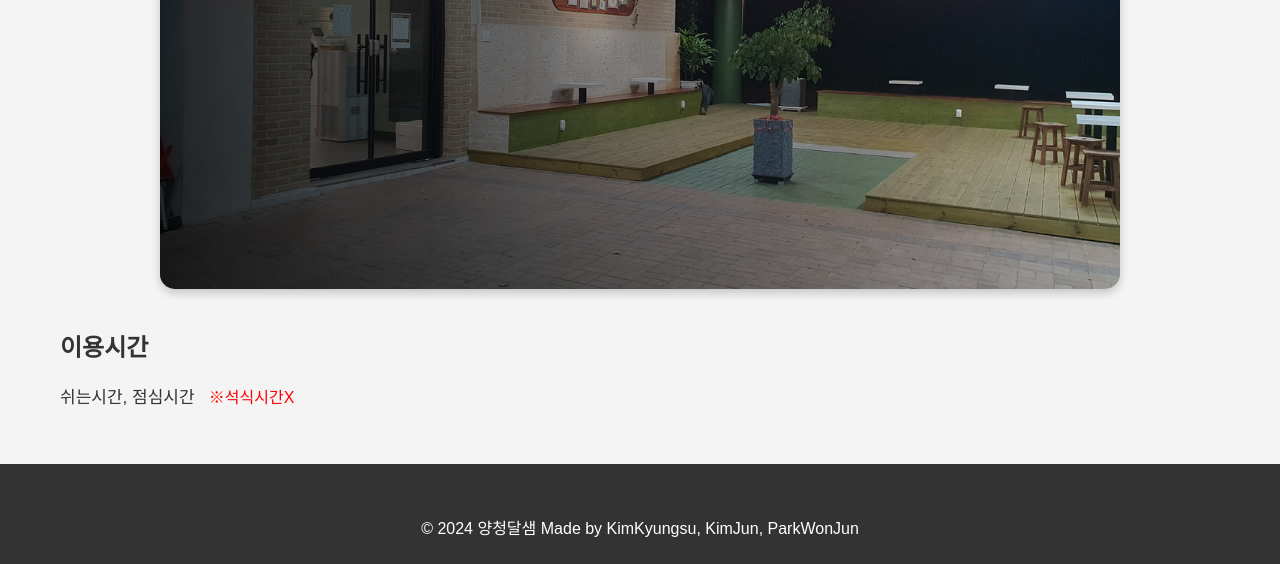
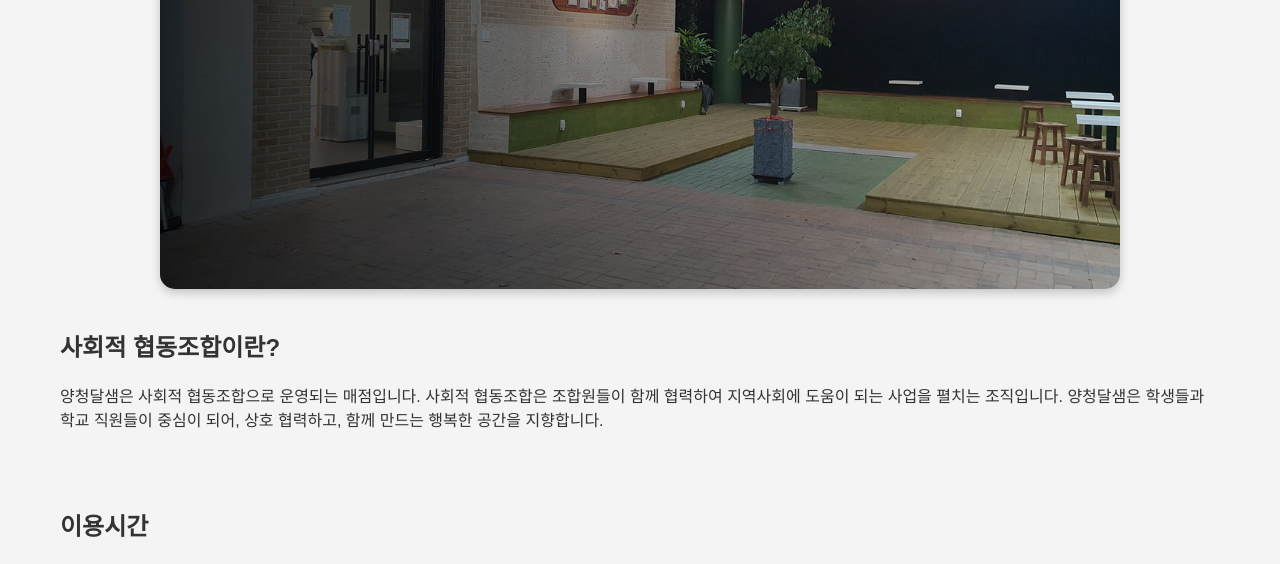
Before and after one commit to kkjun302/yc_store, a website: page public/html/main.html in a window 1280 px wide. Shown: the part 374-938 px from the top of the page. Drawn offline with Linux system fonts and the light colour scheme.

Commit message:
Update main.html

```diff
--- a/public/html/main.html
+++ b/public/html/main.html
@@ -25,6 +25,12 @@
             <p>공부로 지친 학생들의 휴게소</p>
           </div>
         </div>
+
+        <div class="container" id="coop-description">
+          <h2>사회적 협동조합이란?</h2>
+          <p>양청달샘은 사회적 협동조합으로 운영되는 매점입니다. 사회적 협동조합은 조합원들이 함께 협력하여 지역사회에 도움이 되는 사업을 펼치는 조직입니다. 양청달샘은 학생들과 학교 직원들이 중심이 되어, 상호 협력하고, 함께 만드는 행복한 공간을 지향합니다.</p>
+        </div>
+
         <div class="container" id="contact">
           <h2>이용시간</h2>
           <p style="display: inline; font-size: 17px;">쉬는시간, 점심시간 &nbsp;
```
Lines whose indentation alone changed are shown as unchanged.
